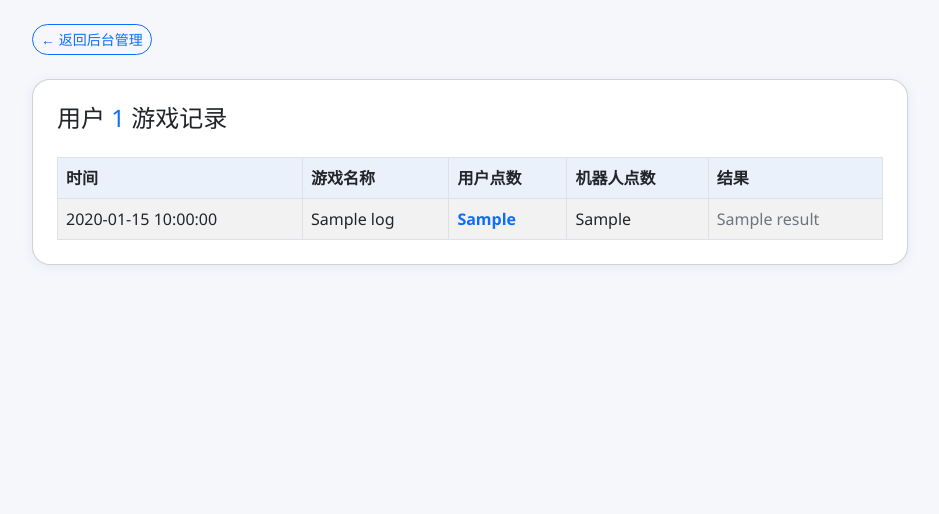
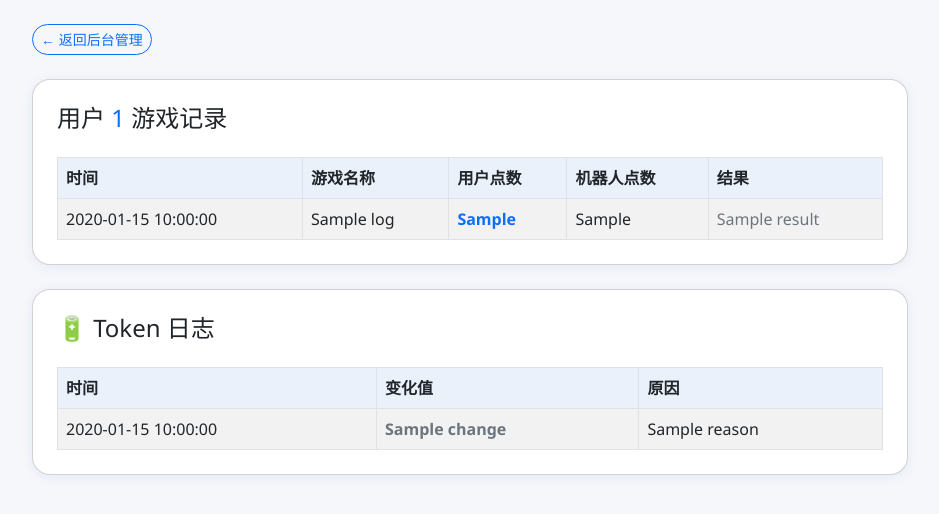
Before and after one commit to Dreamchaser-aus/candybackend, a Flask app: template templates/user_logs.html in a window 1280 px wide. Shown: the top 514 px of the page, without its empty margins (170-1109 px from the left). Run offline with Flask 3, Linux system fonts and the light colour scheme; the template is opened without the code that fills it: most values are stand-ins (such as "Sample title", 1, 10 or a date in 2020); some libraries are stand-ins or nearby versions.

Commit message:
Update user_logs.html

```diff
--- a/templates/user_logs.html
+++ b/templates/user_logs.html
@@ -68,7 +68,8 @@
           </tbody>
         </table>
       </div>
-      <!-- 分页控件（如有分页时） -->
+
+      <!-- 分页控件（游戏记录） -->
       {% if total_pages and total_pages > 1 %}
       <nav aria-label="分页" class="mt-3">
         <ul class="pagination justify-content-center">
@@ -91,6 +92,38 @@
       </nav>
       {% endif %}
     </div>
+
+    <!-- Token 日志卡片 -->
+    <div class="card p-4 mt-4">
+      <h4 class="mb-4">🔋 Token 日志</h4>
+      <div class="table-responsive">
+        <table class="table table-bordered table-striped table-hover align-middle mb-0">
+          <thead>
+            <tr>
+              <th>时间</th>
+              <th>变化值</th>
+              <th>原因</th>
+            </tr>
+          </thead>
+          <tbody>
+            {% for tlog in token_logs %}
+            <tr>
+              <td>{{ tlog.created_at | format_datetime }}</td>
+              <td class="fw-bold {% if tlog.change > 0 %}text-success{% elif tlog.change < 0 %}text-danger{% else %}text-secondary{% endif %}">
+                {{ tlog.change }}
+              </td>
+              <td>{{ tlog.reason }}</td>
+            </tr>
+            {% endfor %}
+            {% if not token_logs %}
+            <tr>
+              <td colspan="3" class="text-center text-muted py-4">暂无 Token 记录</td>
+            </tr>
+            {% endif %}
+          </tbody>
+        </table>
+      </div>
+    </div>
   </div>
 </body>
 </html>
```
